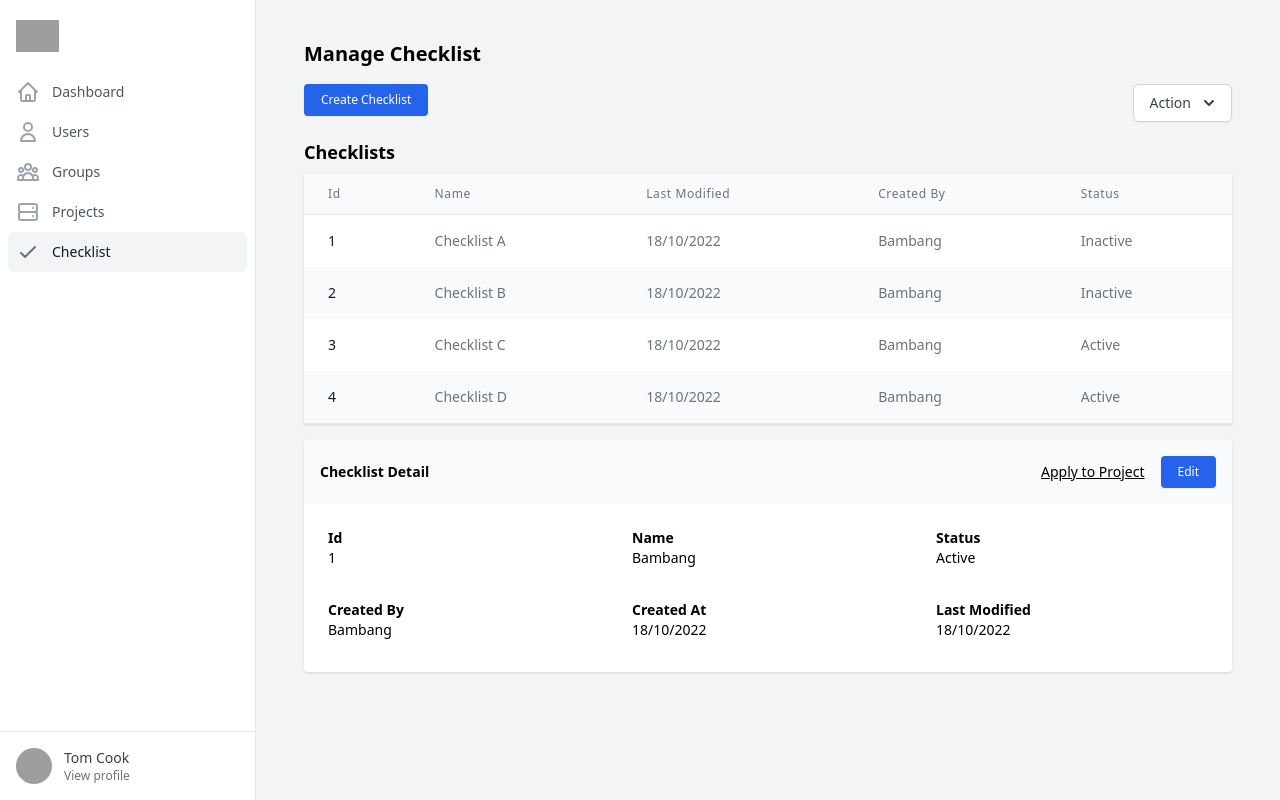
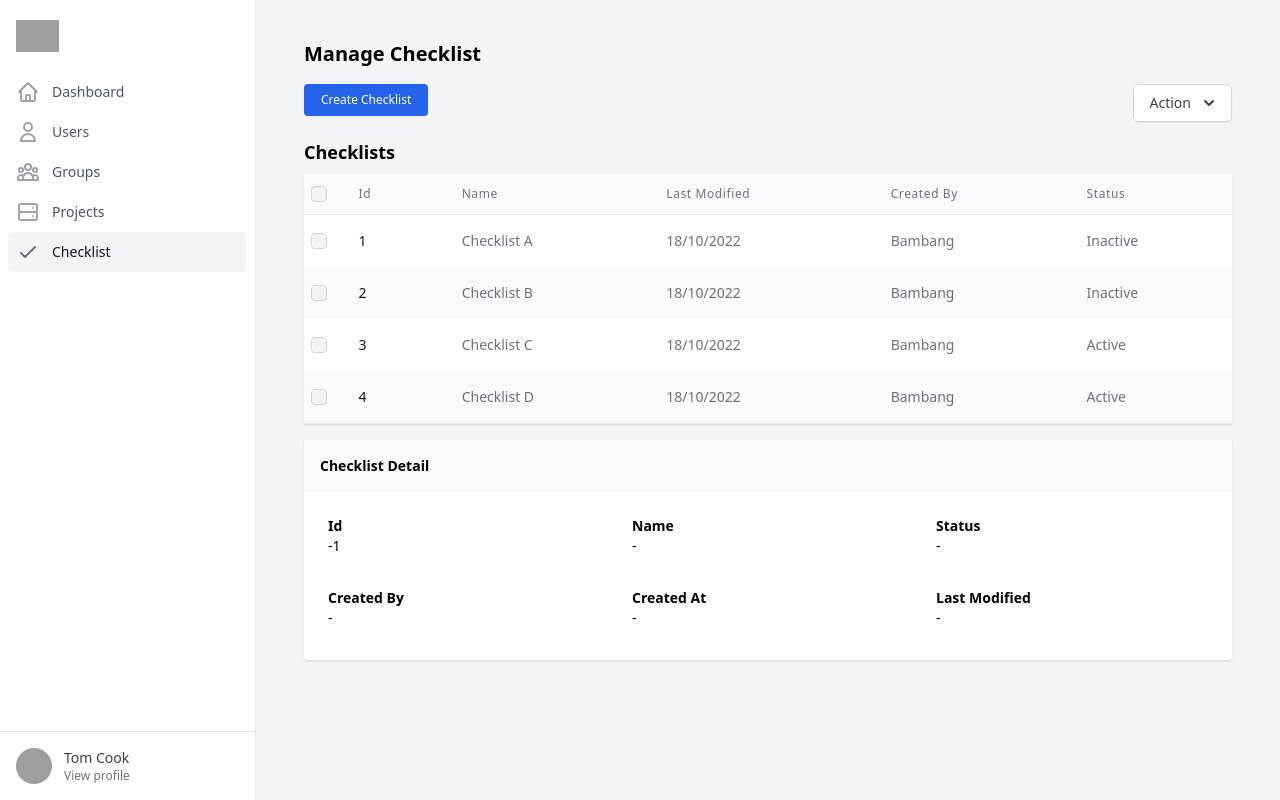
Before and after one commit to SaPH17/disarm, a React (Create React App) app in the folder view/: page /checklists in a window 1280 px wide. Built offline with nearby package versions, Linux system fonts and the light colour scheme; grey boxes are pictures that could not be loaded.

Commit message:
refactored checklist page

```diff
--- a/view/src/components/page/group/edit-group-form.tsx
+++ b/view/src/components/page/group/edit-group-form.tsx
@@ -1,7 +1,7 @@
 import { XIcon } from '@heroicons/react/outline';
 import { useEffect, useState } from 'react';
 import { useForm } from 'react-hook-form';
-import { useNavigate, useParams } from 'react-router-dom';
+import { useParams } from 'react-router-dom';
 import { GroupFormData } from '../../../models/forms/group-form-data';
 import { GeneralData } from '../../../models/general-data';
 import { Group } from '../../../models/group';
@@ -12,17 +12,14 @@ import InputText from '../../input-text/input-text';
 import SelectBox from '../../select-box';
 import AssignedUserTable from './assigned-user-table';
 
-const EditGroupForm = () => {
+const EditGroupForm = ({ group }: any) => {
   const [users, setUsers] = useState<User[]>();
   const [groups, setGroups] = useState<Group[]>();
-  const [group, setGroup] = useState<Group>();
 
   const { id } = useParams();
-  const navigate = useNavigate();
 
   const {
     register,
-    reset,
     formState: { errors },
     handleSubmit,
   } = useForm<GroupFormData>();
@@ -56,23 +53,9 @@ const EditGroupForm = () => {
     setUsers(mappedUser);
   }
 
-  async function fetchCurrentGroup() {
-    if (id === undefined) {
-      return navigate('/');
-    }
-
-    if (group === undefined) {
-      const result = await GroupServices.getOneGroup(id);
-      setGroup(result);
-    }
-
-    reset(group);
-  }
-
   useEffect(() => {
     fetchGroups();
     fetchUsers();
-    fetchCurrentGroup();
   }, [id, group]);
 
   return groups && users ? (
--- /dev/null
+++ b/view/src/data/checklist.ts
@@ -0,0 +1,34 @@
+export const checklists = [
+  {
+    id: 1,
+    name: 'Checklist A',
+    lastModified: '18/10/2022',
+    createdAt: '18/10/2022',
+    createdBy: 'Bambang',
+    status: 'Inactive',
+  },
+  {
+    id: 2,
+    name: 'Checklist B',
+    lastModified: '18/10/2022',
+    createdAt: '18/10/2022',
+    createdBy: 'Bambang',
+    status: 'Inactive',
+  },
+  {
+    id: 3,
+    name: 'Checklist C',
+    lastModified: '18/10/2022',
+    createdAt: '18/10/2022',
+    createdBy: 'Bambang',
+    status: 'Active',
+  },
+  {
+    id: 4,
+    name: 'Checklist D',
+    lastModified: '18/10/2022',
+    createdAt: '18/10/2022',
+    createdBy: 'Bambang',
+    status: 'Active',
+  },
+];
--- a/view/src/data/default-values.ts
+++ b/view/src/data/default-values.ts
@@ -1,8 +1,8 @@
-import { Group } from "../models/group";
-import { Project } from "../models/project";
-import { User } from "../models/user";
+import { Group } from '../models/group';
+import { Project } from '../models/project';
+import { User } from '../models/user';
 
-export const defaultProject : Project = {
+export const defaultProject: Project = {
   id: -1,
   name: '-',
   company: '-',
@@ -11,8 +11,8 @@ export const defaultProject : Project = {
   phase: '-',
   report: '-',
   description: '-',
-  assignedUser: '-'
-}
+  assignedUser: '-',
+};
 
 export const defaultGroup: Group = {
   id: -1,
@@ -20,13 +20,22 @@ export const defaultGroup: Group = {
   description: '-',
   permissions: '-',
   directParentGroup: '-',
-}
+};
 
-export const defaultUser : User = {
+export const defaultUser: User = {
   id: -1,
   name: '-',
   status: '-',
   groups: '-',
   assignedProjects: '-',
   directSupervisor: '-',
-}
+};
+
+export const defaultChecklist = {
+  id: -1,
+  name: '-',
+  createdBy: '-',
+  createdAt: '-',
+  lastModified: '-',
+  status: '-',
+};
--- a/view/src/pages/manage/checklist/index.tsx
+++ b/view/src/pages/manage/checklist/index.tsx
@@ -6,37 +6,11 @@ import ActionButton, {
   ActionButtonItem,
 } from '../../../components/action-button';
 import { Link } from 'react-router-dom';
-
-const content = [
-  {
-    id: 1,
-    name: 'Checklist A',
-    lastModified: '18/10/2022',
-    createdBy: 'Bambang',
-    status: 'Inactive',
-  },
-  {
-    id: 2,
-    name: 'Checklist B',
-    lastModified: '18/10/2022',
-    createdBy: 'Bambang',
-    status: 'Inactive',
-  },
-  {
-    id: 3,
-    name: 'Checklist C',
-    lastModified: '18/10/2022',
-    createdBy: 'Bambang',
-    status: 'Active',
-  },
-  {
-    id: 4,
-    name: 'Checklist D',
-    lastModified: '18/10/2022',
-    createdBy: 'Bambang',
-    status: 'Active',
-  },
-];
+import TableCheckbox from '../../../components/table-checkbox';
+import { defaultChecklist } from '../../../data/default-values';
+import { useState, useEffect } from 'react';
+import ChecklistService from '../../../services/checklist-service';
+import { Checklist } from '../../../models/checklist';
 
 const items: ActionButtonItem[] = [
   {
@@ -56,19 +30,24 @@ const contentTitle = [
   'createdAt',
   'lastModified',
 ];
-const contentData = {
-  id: 1,
-  name: 'Bambang',
-  createdBy: 'Bambang',
-  createdAt: '18/10/2022',
-  lastModified: '18/10/2022',
-  status: 'Active',
-};
 
 export default function ManageChecklistIndex() {
+  const [checklists, setChecklists] = useState<Checklist[]>();
+  const [selectedChecklist, setSelectedChecklist] = useState<Checklist[]>([
+    defaultChecklist,
+  ]);
   const navigate = useNavigate();
 
-  return (
+  async function fetchChecklists() {
+    const result = await ChecklistService.getChecklists();
+    setChecklists(result);
+  }
+
+  useEffect(() => {
+    fetchChecklists();
+  }, []);
+
+  return checklists ? (
     <>
       <div className="text-xl font-semibold">Manage Checklist</div>
       <div className="flex flex-row gap-2 sm:gap-4 justify-between">
@@ -79,12 +58,19 @@ export default function ManageChecklistIndex() {
       </div>
       <div className="flex flex-col gap-1 sm:gap-2">
         <div className="text-lg font-semibold">Checklists</div>
-        <Table
+        <TableCheckbox
           title={title}
-          content={content}
-          isClickable={true}
+          content={checklists as object[]}
+          onCheckedFunction={(checklist: any) => {
+            setSelectedChecklist([...selectedChecklist, checklist]);
+          }}
+          onUncheckedFunction={(checklist: any) => {
+            setSelectedChecklist(
+              selectedChecklist.filter((item) => item !== checklist)
+            );
+          }}
           onClickFunction={(checklist: any) => {
-            navigate(`/checklist/${checklist.id}`);
+            navigate(`/checklists/${checklist.id}`);
           }}
         />
       </div>
@@ -92,7 +78,7 @@ export default function ManageChecklistIndex() {
       <SelectedDetail
         title={'Checklist Detail'}
         contentTitle={contentTitle}
-        content={contentData}
+        content={selectedChecklist[selectedChecklist.length - 1]}
       >
         <div className="flex items-center gap-4">
           <div>
@@ -108,5 +94,7 @@ export default function ManageChecklistIndex() {
         </div>
       </SelectedDetail>
     </>
+  ) : (
+    <></>
   );
 }
--- a/view/src/pages/manage/group/edit.tsx
+++ b/view/src/pages/manage/group/edit.tsx
@@ -43,7 +43,7 @@ const ManageGroupEdit = () => {
       <div className="flex flex-row justify-between">
         <div className="text-xl font-semibold">Edit Group</div>
       </div>
-      <EditGroupForm />
+      <EditGroupForm group={group} />
     </>
   );
 };
--- a/view/src/pages/manage/group/index.tsx
+++ b/view/src/pages/manage/group/index.tsx
@@ -30,7 +30,7 @@ const contentTitle = [
 
 export default function ManageGroupIndex() {
   const [groups, setGroups] = useState<Group[]>();
-  const [selectedGroup, setSelectedGroup] = useState<any[]>([defaultGroup]);
+  const [selectedGroup, setSelectedGroup] = useState<Group[]>([defaultGroup]);
   const navigate = useNavigate();
 
   async function fetchGroups() {
--- /dev/null
+++ b/view/src/services/checklist-service.ts
@@ -0,0 +1,7 @@
+import { checklists } from '../data/checklist';
+
+export default class ChecklistService {
+  static getChecklists() {
+    return checklists;
+  }
+}
```
Also changed, not shown: view/src/models/checklist.d.ts (added, +8 -0 lines).
